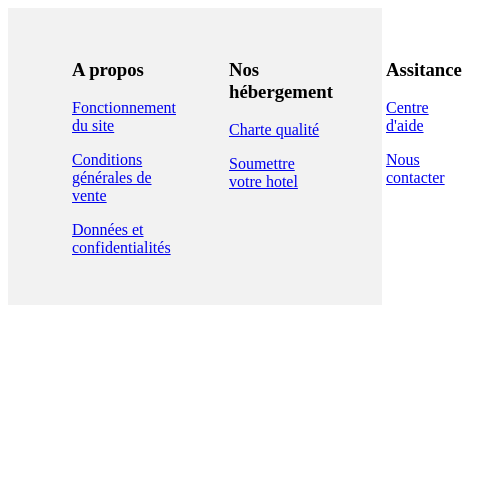
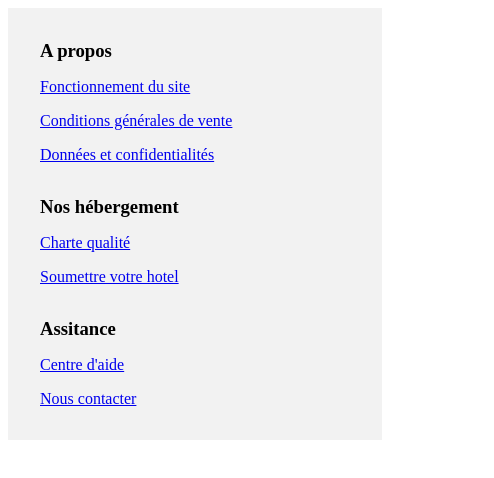
Before and after one commit to ClementArnaudLeo/ClementArnaud_2_14-03-2021, a plain HTML site: page index.html in a window 390 px wide. Shown: the whole page, 494 px wide, since content can reach past the window. Drawn offline with Linux system fonts and the light colour scheme.

```diff
--- a/styles.css
+++ b/styles.css
@@ -1,7 +1,7 @@
 /* FOOTER */
 
 .footer {
-    background-color: #F2F2F2;
+  background-color: #f2f2f2;
   width: 100%;
 }
 .footerWrapper {
@@ -23,5 +23,28 @@
 .footerWrapperColumn h3:hover {
   text-decoration: underline;
 }
+@media (max-width: 750px) {
+  .footerWrapper {
+    flex-direction: column;
+    padding: 2rem;
+  }
+  .footerWrapperColumn {
+    width: 100%;
+    padding: 0;
+    margin: 1rem 0;
+  }
+  .footerWrapperColumn:first-child {
+    margin-top: 0;
+  }
+  .footerWrapperColumn:last-child {
+    margin-bottom: 0;
+  }
+  .footerWrapperColumn h3 {
+    margin: 0;
+  }
+  .footerWrapperColumn a:last-child {
+    margin-bottom: 0;
+  }
+}
 
 /* FOOTER */
```
Lines whose indentation alone changed are shown as unchanged.
